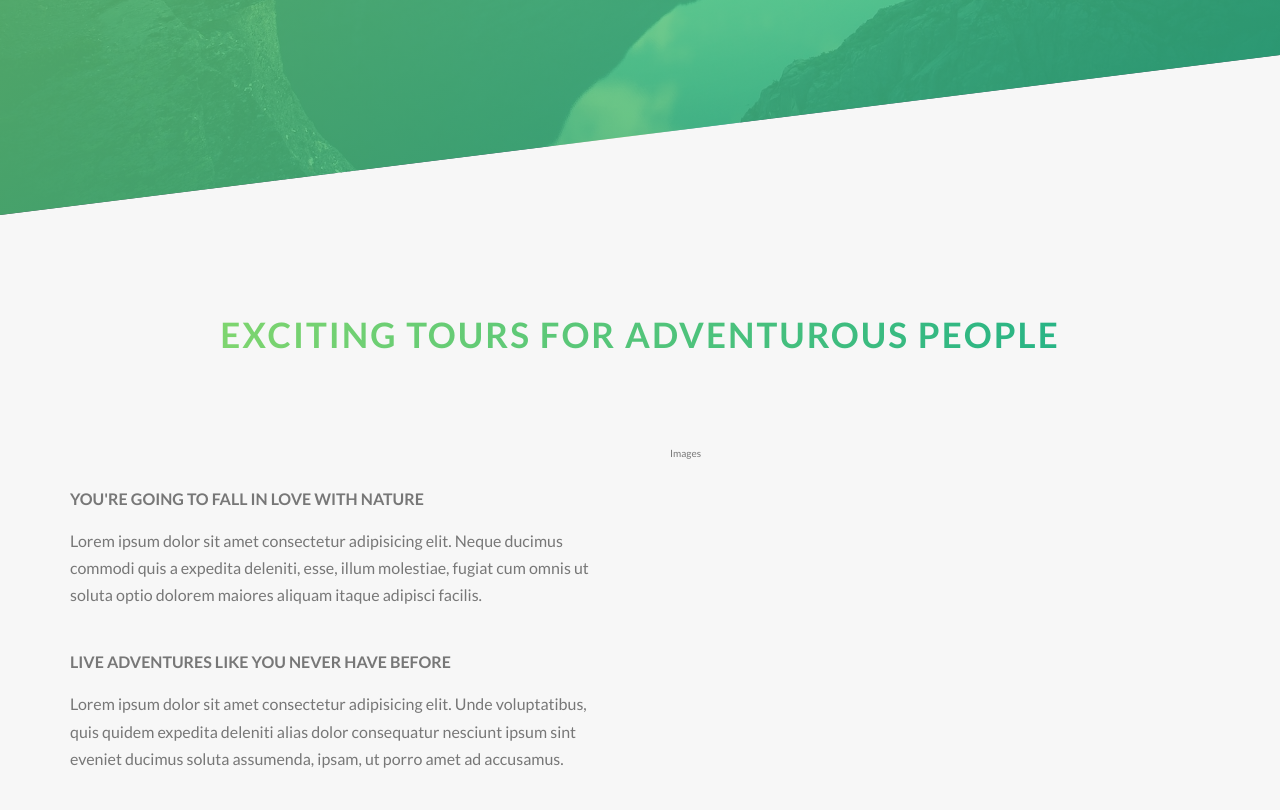
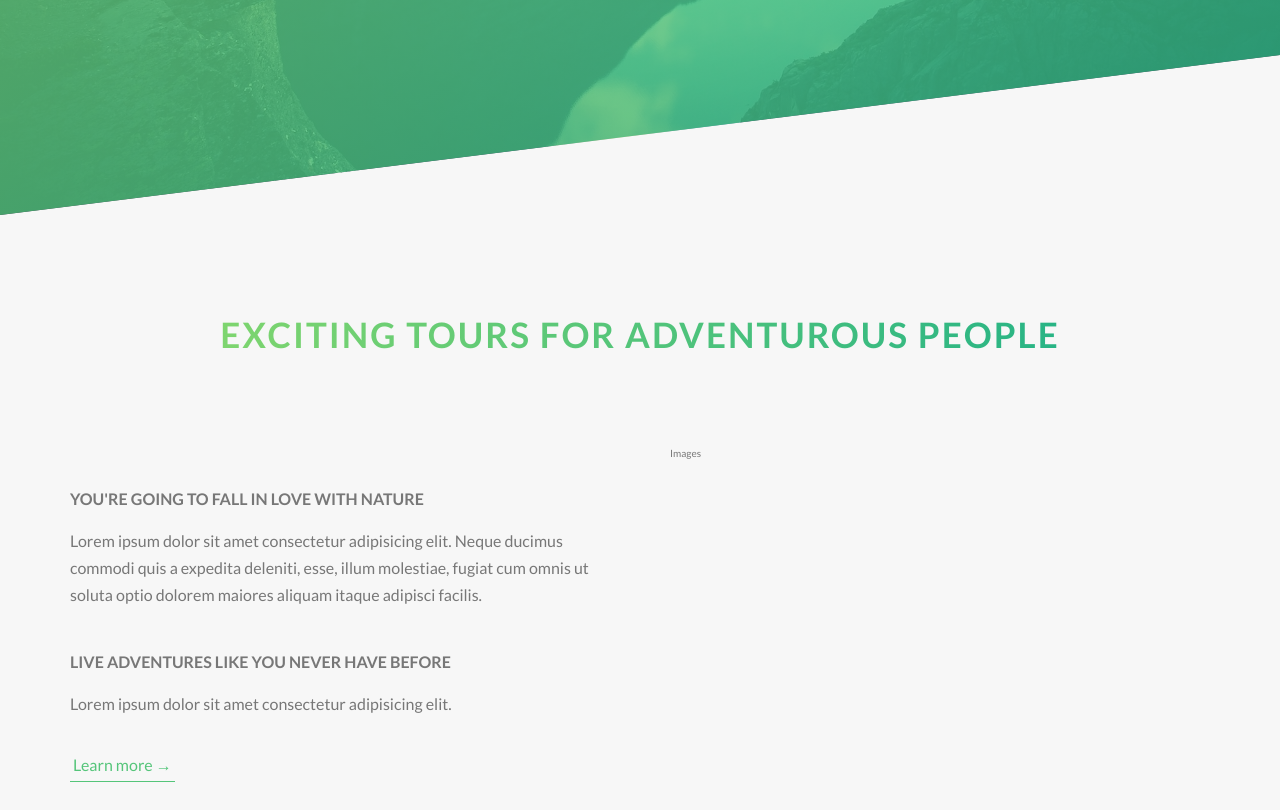
Before and after one commit to igoryen/gac, a Vue app: page /#/css-projects in a window 1280 px wide. Shown: the part 710-1520 px from the top of the page. Built offline with nearby package versions, Linux system fonts and the light colour scheme.

Commit message:
36-B. Finished the text section with the More button.

```diff
--- a/src/assets/scss/abstracts/_variables.scss
+++ b/src/assets/scss/abstracts/_variables.scss
@@ -11,6 +11,10 @@ $color-grey-dark: #777;
 $color-white: #fff;
 $color-black: #000;
 
+// FONT
+$default-font-size: 1.6rem;
+
+
 // GRID
 $grid-width: 114rem; // 1140px
 $gutter-ns: 8rem; // 80px north to south , longitude
--- a/src/assets/scss/base/_typography.scss
+++ b/src/assets/scss/base/_typography.scss
@@ -54,14 +54,14 @@ body {
     }
 
     &-tertiary {
-        font-size: 1.6rem;
+        font-size: $default-font-size;
         font-weight: 700;
         text-transform: uppercase;
     }
 }
 
 .paragraph {
-    font-size: 1.6rem;
+    font-size: $default-font-size;
     &:not(:last-child) {
         margin-bottom: 3rem;
     }
--- a/src/assets/scss/components/_button.scss
+++ b/src/assets/scss/components/_button.scss
@@ -48,4 +48,26 @@
         animation: slideInFromBottom 0.5s ease-out 0.75s;
         animation-fill-mode: backwards;
     }
+    &-text {
+        &:link,
+        &:visited {
+            border-bottom: 1px solid $color-primary;
+            color: $color-primary;
+            display: inline-block;
+            font-size: $default-font-size;
+            padding: 3px;
+            text-decoration: none;
+            transition: all 0.2s;
+        }
+        &:hover {
+            background-color: $color-primary;
+            box-shadow: 0 1rem 2rem rgba($color-black, 0.15);
+            color: $color-white;
+            transform: translateY(-2px);
+        }
+        &:active {
+            box-shadow: 0 1rem 2rem rgba($color-black, 0.15);
+            transform: translateY(0);
+        }
+    }
 }
--- a/src/components/cssprojects/d210126.vue
+++ b/src/components/cssprojects/d210126.vue
@@ -18,7 +18,7 @@
                         >is where life happens</span
                     >
                 </h1>
-                <a href="" class="btn btn--white btn--sliding">
+                <a href="#" class="btn btn--white btn--sliding">
                     Discover our tours
                 </a>
             </div>
@@ -50,11 +50,11 @@
                         </h3>
                         <p class="paragraph">
                             Lorem ipsum dolor sit amet consectetur adipisicing
-                            elit. Unde voluptatibus, quis quidem expedita
-                            deleniti alias dolor consequatur nesciunt ipsum sint
-                            eveniet ducimus soluta assumenda, ipsam, ut porro
-                            amet ad accusamus.
+                            elit.
                         </p>
+
+                        <a href="#" class="btn-text">Learn more &rarr;</a>
+
                     </div>
                     <div class="col-50prc">Images</div>
                 </div>
```
